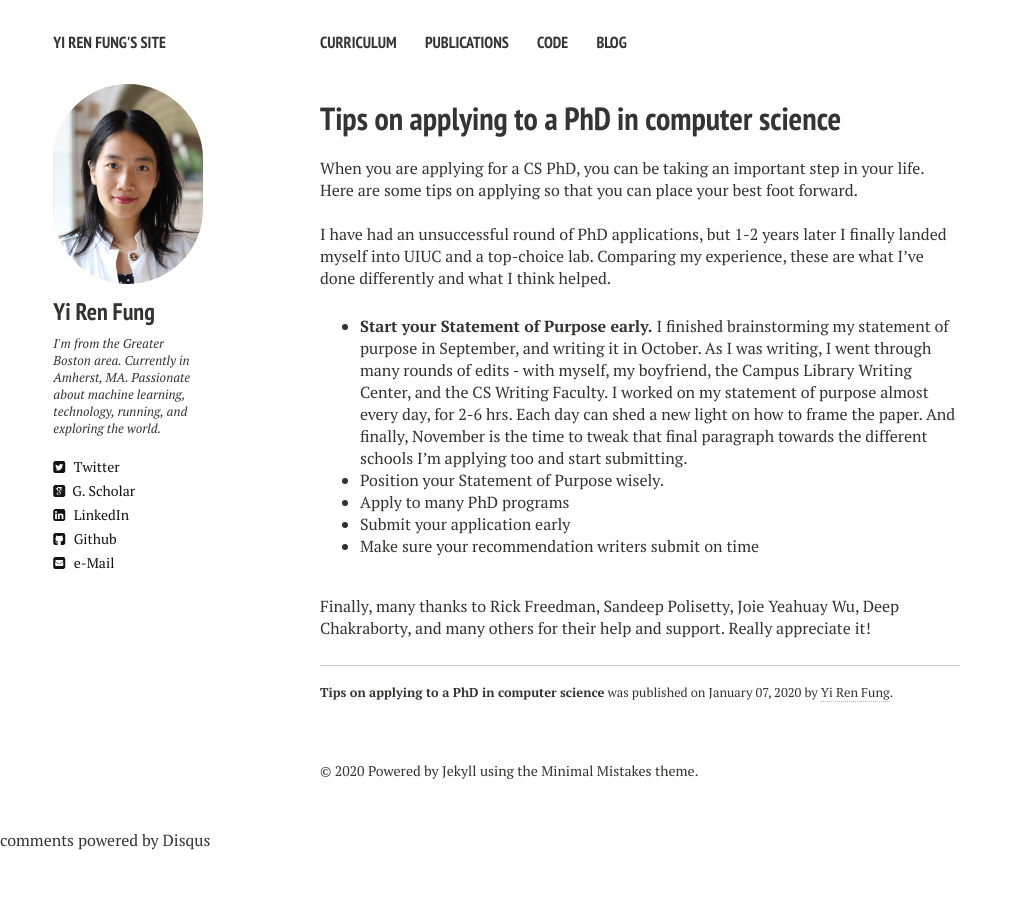
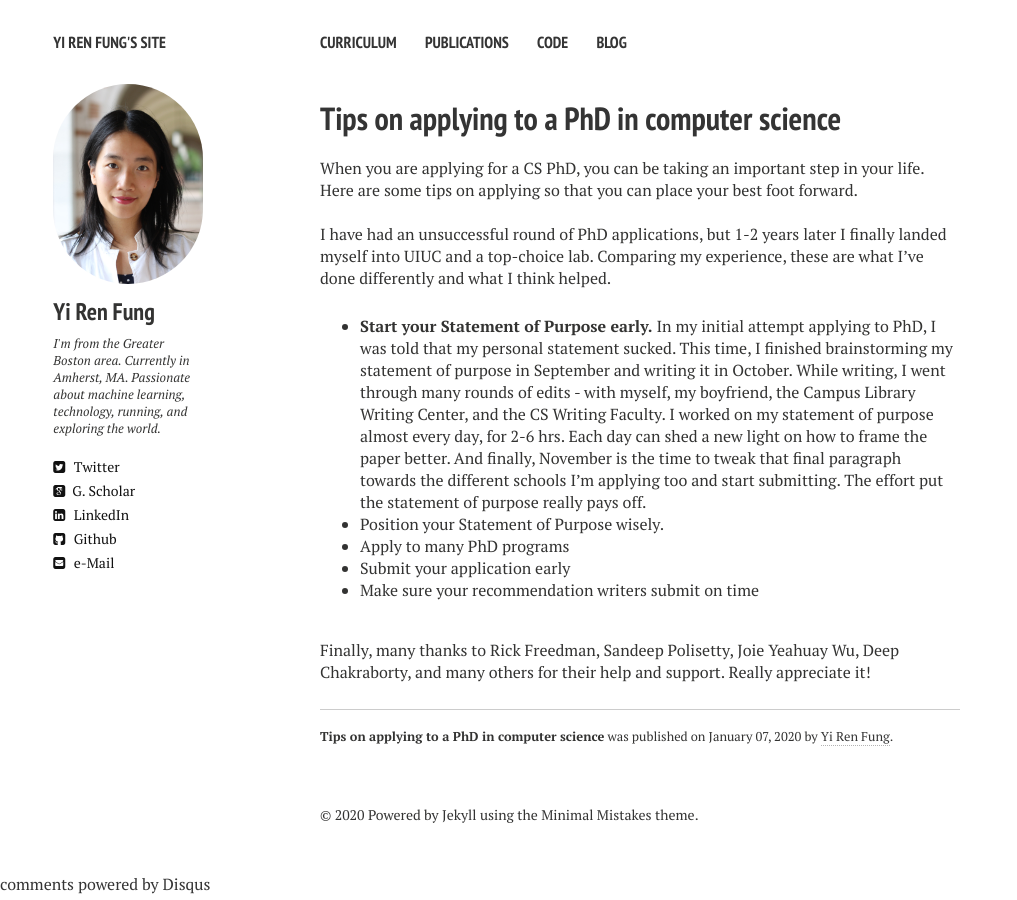
Before and after one commit to yrf1/yrf1.github.io, a Jekyll site: the page built from _posts/2020-01-07-on-phd-applications.md, in a window 1280 px wide. Shown: the whole page, without its empty margins (0-1017 px from the left). Built offline with Jekyll 4.4.1, drawn with Linux system fonts in a browser that asks for light colours; nearby versions of some CDN libraries; comment, search, counter and statistics services are not loaded.

Commit message:
Updated blog post

```diff
--- a/_posts/2020-01-07-on-phd-applications.md
+++ b/_posts/2020-01-07-on-phd-applications.md
@@ -10,7 +10,7 @@
 
 <br>
 I have had an unsuccessful round of PhD applications, but 1-2 years later I finally landed myself into UIUC and a top-choice lab. Comparing my experience, these are what I've done differently and what I think helped.
-* **Start your Statement of Purpose early.** I finished brainstorming my statement of purpose in September, and writing it in October. As I was writing, I went through many rounds of edits - with myself, my boyfriend, the Campus Library Writing Center, and the CS Writing Faculty. I worked on my statement of purpose almost every day, for 2-6 hrs. Each day can shed a new light on how to frame the paper. And finally, November is the time to tweak that final paragraph towards the different schools I'm applying too and start submitting.
+* **Start your Statement of Purpose early.** In my initial attempt applying to PhD, I was told that my personal statement sucked. This time, I finished brainstorming my statement of purpose in September and writing it in October. While writing, I went through many rounds of edits - with myself, my boyfriend, the Campus Library Writing Center, and the CS Writing Faculty. I worked on my statement of purpose almost every day, for 2-6 hrs. Each day can shed a new light on how to frame the paper better. And finally, November is the time to tweak that final paragraph towards the different schools I'm applying too and start submitting. The effort put the statement of purpose really pays off.
 * Position your Statement of Purpose wisely.
 * Apply to many PhD programs
 * Submit your application early
```
